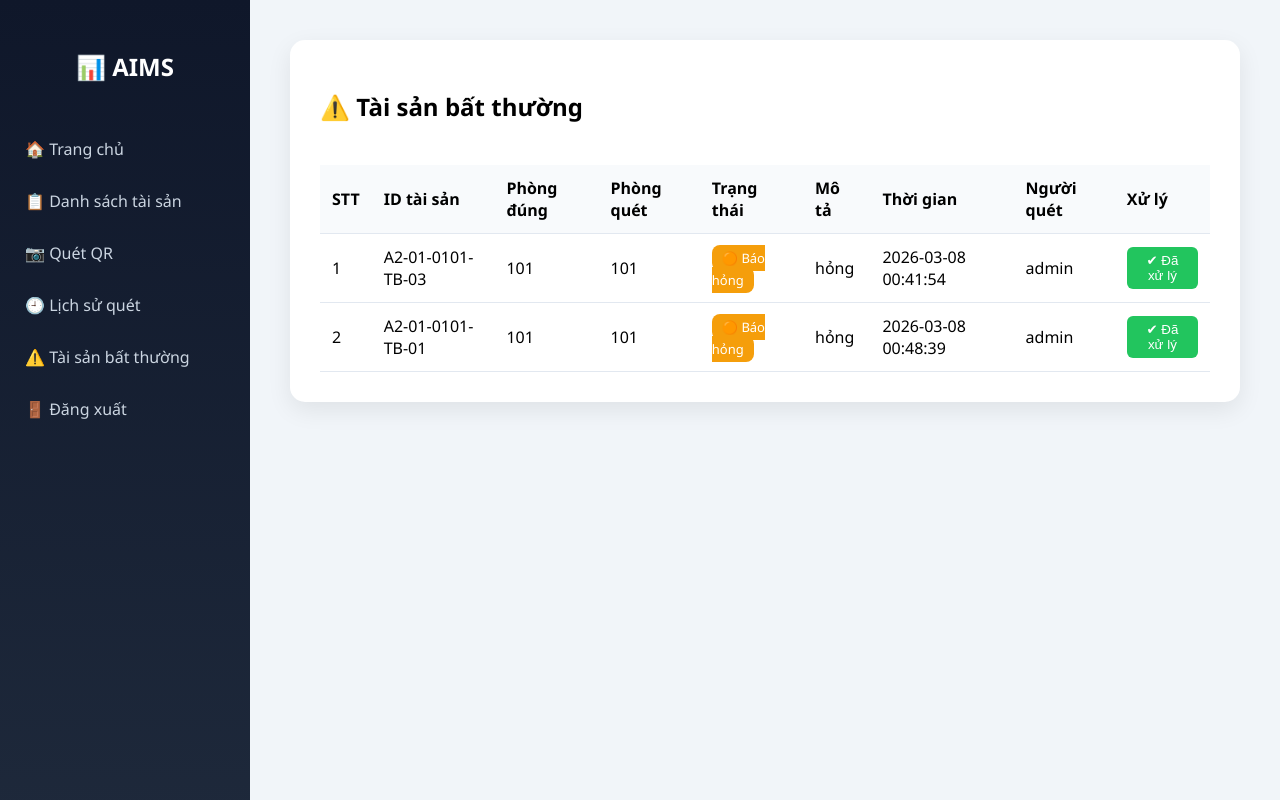
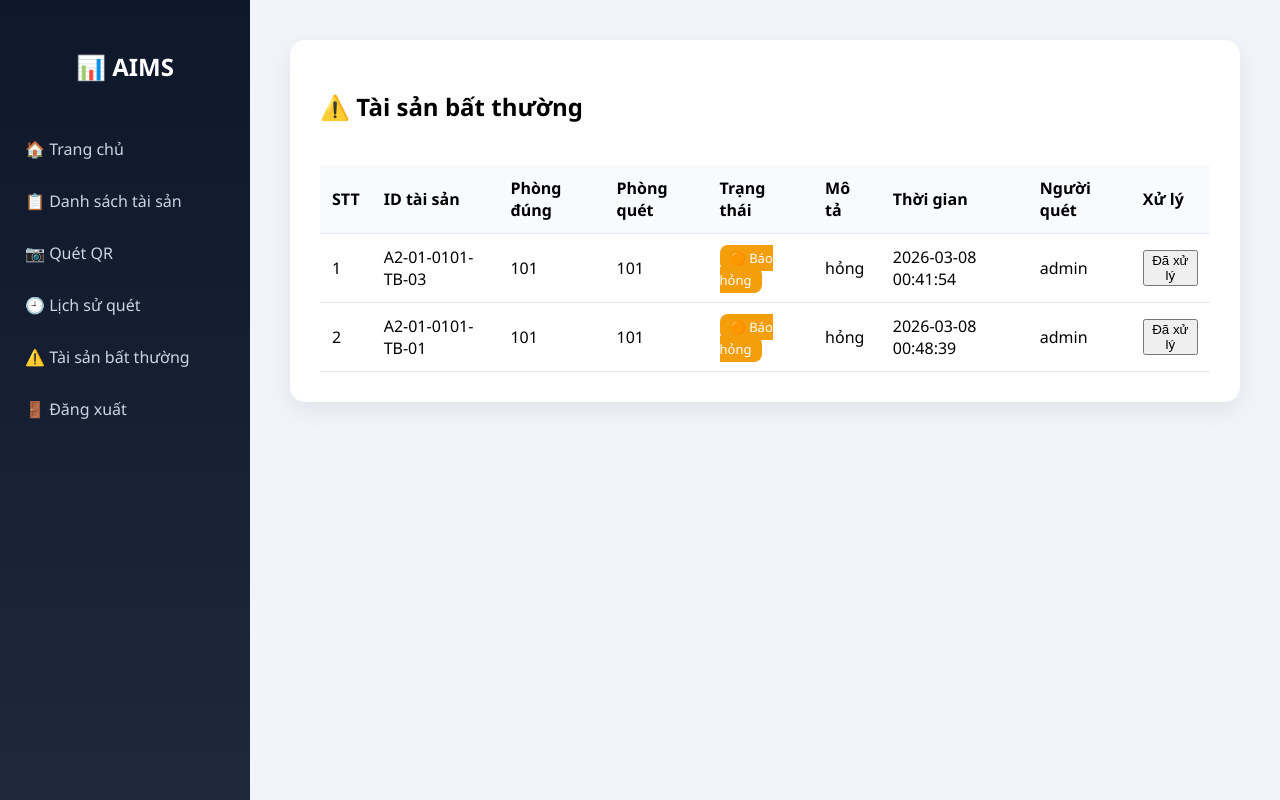
Before and after one commit to hoangan-mi/aims-demo, a Flask app: page /abnormal in a window 1280 px wide. Run offline with Flask 3, Linux system fonts and the light colour scheme; the visitor is signed in with stand-in values (Sample User, id 1).

Commit message:
Update abnormal.html

```diff
--- a/templates/abnormal.html
+++ b/templates/abnormal.html
@@ -215,13 +215,8 @@ Không xác định
 <td>
 
 <form action="/delete_abnormal" method="post">
-
-<input type="hidden" name="asset_id" value="{{ a.asset_id }}">
-
-<button class="btn-fix">
-✔ Đã xử lý
-</button>
-
+    <input type="hidden" name="asset_id" value="{{ a.asset_id }}">
+    <button type="submit">Đã xử lý</button>
 </form>
 
 </td>
```
